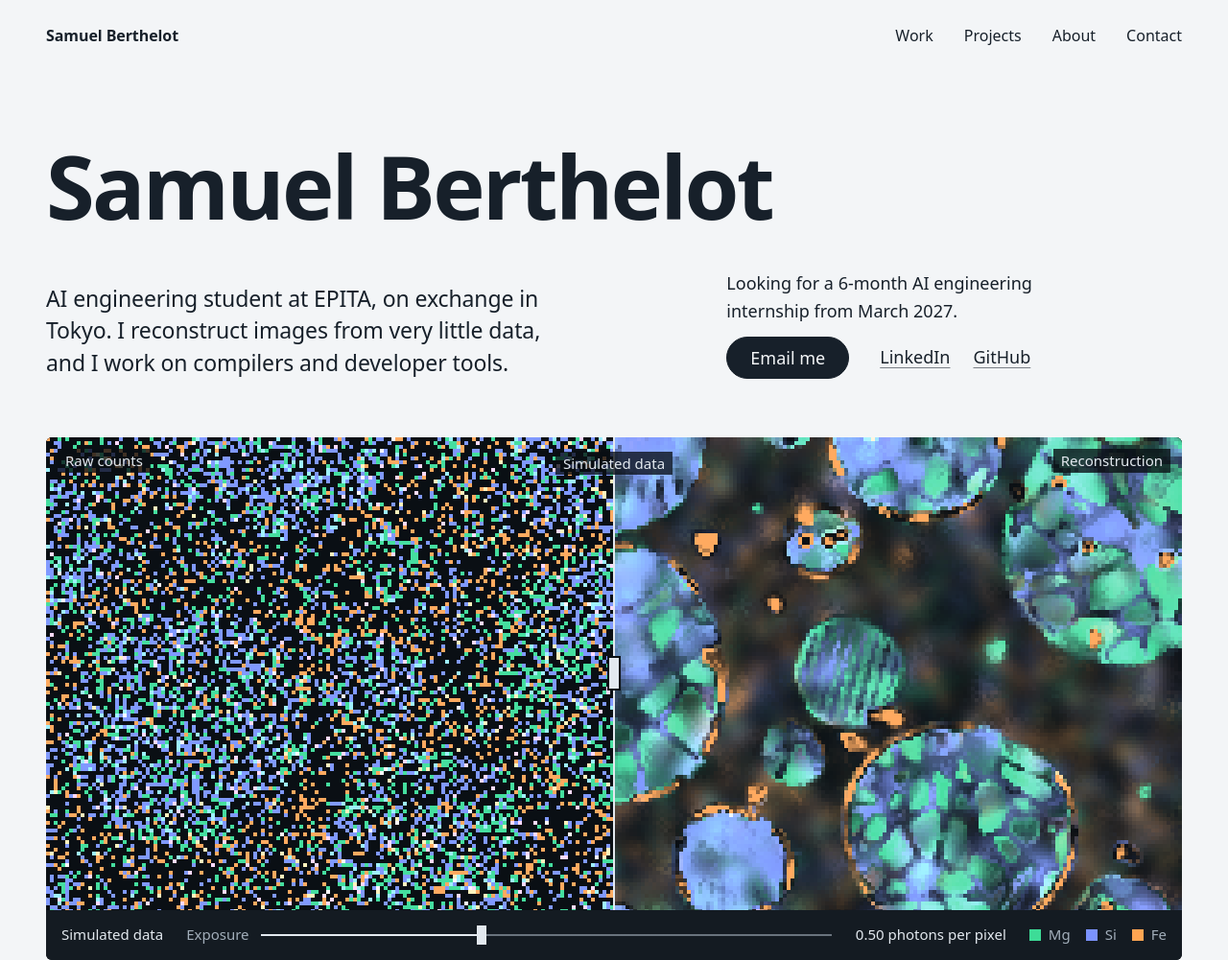
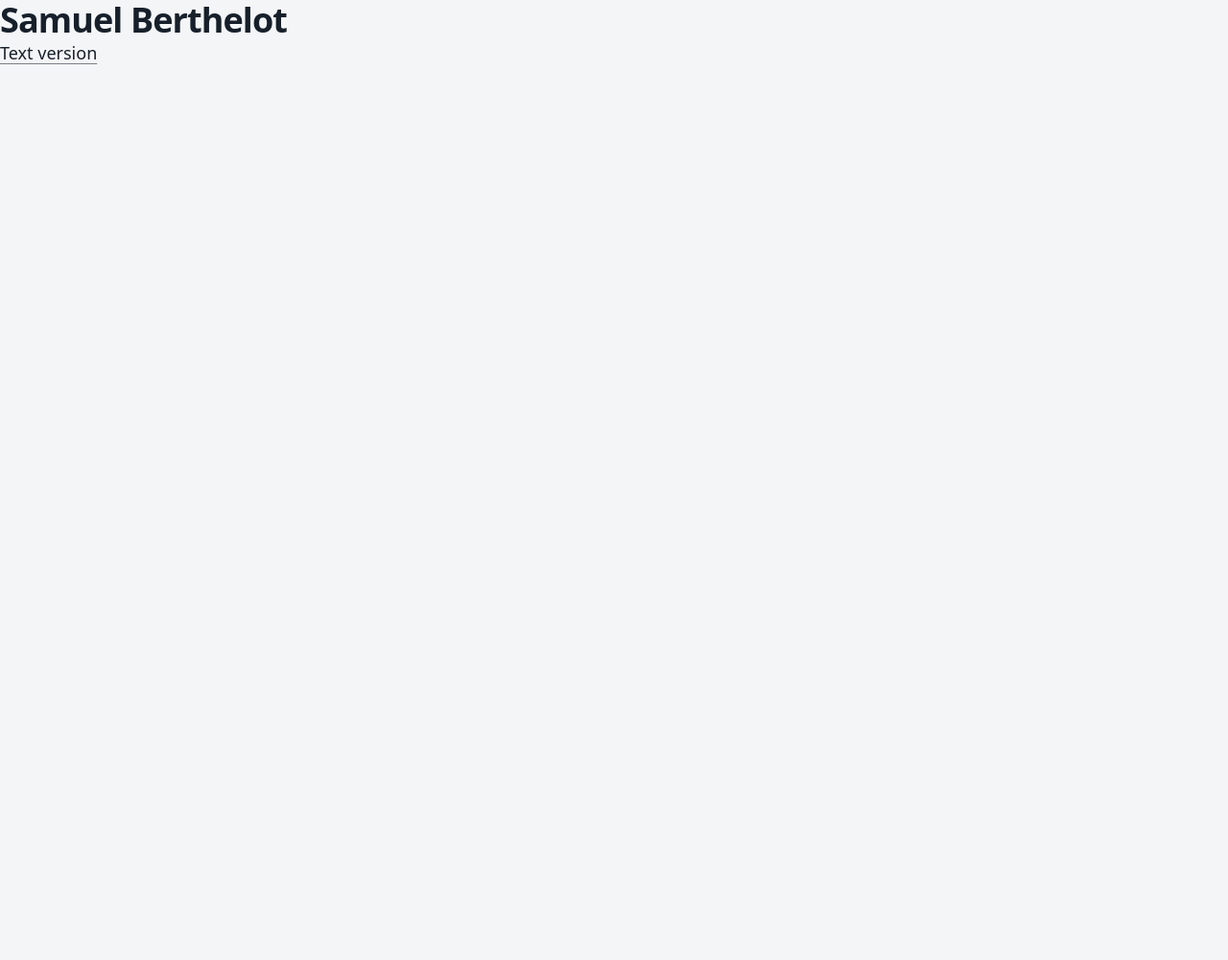
Before and after one commit to Magikdidi24/Magikdidi24.github.io, an Astro site: page / in a window 1280 px wide. Shown: the top 1001 px of the page at 96% size. After the commit the page ends 800 px from the top, so only its background shows below. Built offline with nearby package versions, Linux system fonts and the light colour scheme; Astro itself is replaced by a stand-in of ours; a web font is replaced by a local one.

Commit message:
Move the home page to /classic/ and drop the internship search sentence
The 3D room will take over "/". The current home page moves to /classic/
unchanged apart from its title and description, and every link to a home
section now points to /classic/#section. The header gains a "3D room" link.

The end-of-studies internship is found, so the availability sentence leaves
site.ts, the hero, the about text and the meta description. site.ts records
the next step instead, with the company and role still to come.

Co-Authored-By: Claude Fable 5.2 <noreply@anthropic.com>

```diff
--- a/src/components/Header.astro
+++ b/src/components/Header.astro
@@ -1,11 +1,13 @@
 ---
 import { person } from '../data/site';
 
+/* The sections live on the text version of the home page; "/" is the 3D room. */
 const nav = [
-  { href: '/#work', label: 'Work' },
-  { href: '/#projects', label: 'Projects' },
-  { href: '/#about', label: 'About' },
-  { href: '/#contact', label: 'Contact' },
+  { href: '/classic/#work', label: 'Work' },
+  { href: '/classic/#projects', label: 'Projects' },
+  { href: '/classic/#about', label: 'About' },
+  { href: '/classic/#contact', label: 'Contact' },
+  { href: '/', label: '3D room' },
 ];
 ---
 <header class="site-header wrap">
@@ -43,7 +45,8 @@ const nav = [
   ul {
     display: flex;
     flex-wrap: wrap;
-    gap: var(--space-2) var(--space-5);
+    /* Five links fit on one row from 360px. */
+    gap: var(--space-2) var(--space-4);
     padding: 0;
     list-style: none;
   }
--- a/src/components/home/About.astro
+++ b/src/components/home/About.astro
@@ -25,13 +25,6 @@ const where = (e: Entry): string => [e.org, e.place].filter((part) => part.trim(
 /* The skills group "Languages" sits right after the spoken languages, so
    it is shown as "Programming languages". */
 const groupLabel = (group: string): string => (group === 'Languages' ? 'Programming languages' : group);
-
-/* "6 months" becomes "6-month"; areas read "a, b, or c". */
-const { availability } = person;
-const durationAdjective = availability.duration.replace(/\s+months?$/, '-month');
-const areas = [...availability.areas];
-const areaList =
-  areas.length > 1 ? `${areas.slice(0, -1).join(', ')}, or ${areas[areas.length - 1]}` : (areas[0] ?? '');
 ---
 <Section id="about" title="About">
   <div class="about">
@@ -44,9 +37,6 @@ const areaList =
         Since {person.inTokyoSince} I have been in Tokyo for an exchange semester at Shibaura Institute of
         Technology, and I am learning Japanese. I also write and review contest problems for Prologin, the
         non-profit behind France's national programming contest for young people.
-      </p>
-      <p>
-        I am looking for a {durationAdjective} AI engineering internship from {availability.start}, in {areaList}.
       </p>
     </div>
 
--- a/src/components/home/Hero.astro
+++ b/src/components/home/Hero.astro
@@ -1,7 +1,7 @@
 ---
 /*
-  Home hero: the name, the lede, the availability sentence with the only
-  solid button on the site, then the photon figure at full .wrap width.
+  Home hero: the name, the lede, the contact actions with the only solid
+  button on the site, then the photon figure at full .wrap width.
   The figure is owned by PhotonFigure.astro; this component only places it.
 */
 import PhotonFigure from '../PhotonFigure.astro';
@@ -14,15 +14,12 @@ const lede = `${person.intro} ${person.focus}`;
 
   <div class="intro">
     <p class="lede">{lede}</p>
-    <div class="cta">
-      <p class="availability">{person.availability.sentence}</p>
     <div class="actions">
       <a class="button" href={`mailto:${person.email}`}>Email me</a>
       <ul class="links" role="list">
         <li><a class="link" href={person.links.linkedin}>LinkedIn</a></li>
         <li><a class="link" href={person.links.github}>GitHub</a></li>
       </ul>
-      </div>
     </div>
   </div>
 
@@ -53,15 +50,6 @@ const lede = `${person.intro} ${person.focus}`;
     font-size: var(--lede);
     line-height: 1.45;
     letter-spacing: -0.005em;
-  }
-
-  .cta {
-    display: grid;
-    row-gap: var(--space-3);
-  }
-
-  .availability {
-    max-width: 34ch;
   }
 
   /* The two text links wrap together, below the button, on narrow screens. */
@@ -102,7 +90,7 @@ const lede = `${person.intro} ${person.focus}`;
       grid-column: 1 / span 7;
     }
 
-    .cta {
+    .actions {
       grid-column: 8 / -1;
     }
   }
--- a/src/components/projects/SmallerProjects.astro
+++ b/src/components/projects/SmallerProjects.astro
@@ -28,8 +28,8 @@ const { items } = Astro.props;
     ))}
   </ul>
   <p class="closing">
-    For research and compiler work, see <a href="/#work">selected work</a> on the home page. School projects whose code
-    stays private are listed with the <a href="/#projects">projects</a> there.
+    For research and compiler work, see <a href="/classic/#work">selected work</a> in the text version of the home
+    page. School projects whose code stays private are listed with the <a href="/classic/#projects">projects</a> there.
   </p>
 </section>
 
--- a/src/data/site.ts
+++ b/src/data/site.ts
@@ -16,11 +16,12 @@ export const person = {
   /** One line, used in the hero and in meta descriptions. */
   intro: 'AI engineering student at EPITA, on exchange in Tokyo.',
   focus: 'I reconstruct images from very little data, and I work on compilers and developer tools.',
-  availability: {
-    sentence: 'Looking for a 6-month AI engineering internship from March 2027.',
-    start: 'March 2027',
-    duration: '6 months',
-    areas: ['computer vision', 'multimodal or generative models', 'ML tooling'],
+  /* After the exchange: the end-of-studies internship, found.
+     TODO(Samuel): company and role, once they can be announced. */
+  nextStep: {
+    sentence: 'Feb 2027: end-of-studies internship, more soon',
+    company: null as string | null,
+    role: null as string | null,
   },
 } as const;
 
--- a/src/layouts/Base.astro
+++ b/src/layouts/Base.astro
@@ -14,8 +14,10 @@ export interface Props {
   image?: string;
   type?: 'website' | 'article';
   noindex?: boolean;
+  /** No skip link, header or footer: the 3D room page brings its own controls. */
+  bare?: boolean;
 }
-const props = Astro.props;
+const { bare = false, ...seo } = Astro.props;
 ---
 <!doctype html>
 <html lang="en">
@@ -27,15 +29,15 @@ const props = Astro.props;
     <meta name="theme-color" content="#0f141a" media="(prefers-color-scheme: dark)" />
     <link rel="preload" href={fontUrl} as="font" type="font/woff2" crossorigin />
     <link rel="icon" href="/favicon.svg" type="image/svg+xml" />
-    <SEO {...props} />
+    <SEO {...seo} />
     <slot name="head" />
   </head>
   <body>
-    <a class="skip-link" href="#main">Skip to content</a>
-    <Header />
+    {!bare && <a class="skip-link" href="#main">Skip to content</a>}
+    {!bare && <Header />}
     <main id="main" tabindex="-1">
       <slot />
     </main>
-    <Footer />
+    {!bare && <Footer />}
   </body>
 </html>
--- a/src/layouts/CaseStudy.astro
+++ b/src/layouts/CaseStudy.astro
@@ -30,7 +30,7 @@ const { title, seoTitle, description, lede, facts, next } = Astro.props;
 ---
 <Base title={seoTitle} description={description} type="article">
   <article class="case wrap" aria-labelledby="case-title">
-    <a class="back" href="/#work">Back to selected work</a>
+    <a class="back" href="/classic/#work">Back to selected work</a>
 
     <header class="head">
       <h1 id="case-title">{title}</h1>
--- a/src/pages/404.astro
+++ b/src/pages/404.astro
@@ -8,7 +8,7 @@ import { person } from '../data/site';
 
 const links = [
   { href: '/', label: 'Home page' },
-  { href: '/#work', label: 'Selected work' },
+  { href: '/classic/#work', label: 'Selected work' },
   { href: '/projects/', label: 'Projects' },
 ];
 ---
--- a/src/pages/index.astro
+++ b/src/pages/index.astro
@@ -1,37 +1,19 @@
 ---
 /*
-  Home page. Sections in order: hero with the photon figure, selected work,
-  projects, about, contact. The gap between sections is set here once;
-  the footer brings its own top margin.
+  Home page: the 3D room. The text version of the site is at /classic/.
 */
 import Base from '../layouts/Base.astro';
-import Hero from '../components/home/Hero.astro';
-import SelectedWork from '../components/home/SelectedWork.astro';
-import Projects from '../components/home/Projects.astro';
-import About from '../components/home/About.astro';
-import Contact from '../components/home/Contact.astro';
 import { person } from '../data/site';
 
 const title = 'Samuel Berthelot, AI engineering student in Tokyo';
-const description = `${person.intro} ${person.availability.sentence}`;
+const description = `${person.intro} ${person.focus}`;
 if (description.length > 160) {
   throw new Error(`Home meta description is ${description.length} characters; keep it under 160.`);
 }
 ---
-<Base title={title} description={description}>
-  <div class="home">
-    <Hero />
-    <SelectedWork />
-    <Projects />
-    <About />
-    <Contact />
+<Base title={title} description={description} bare>
+  <div class="room">
+    <h1>{person.name}</h1>
+    <p><a href="/classic/">Text version</a></p>
   </div>
 </Base>
-
-<style>
-  .home {
-    display: flex;
-    flex-direction: column;
-    row-gap: var(--section-gap);
-  }
-</style>
--- a/src/pages/projects/index.astro
+++ b/src/pages/projects/index.astro
@@ -1,7 +1,8 @@
 ---
 /*
   /projects/: every public project from projects.ts, one section each with
-  id={slug} (the home page links here), then the smaller repositories.
+  id={slug} (the text version of the home page links here), then the smaller
+  repositories.
 */
 import Base from '../../layouts/Base.astro';
 import ProjectEntry from '../../components/projects/ProjectEntry.astro';
@@ -14,7 +15,7 @@ const description =
 <Base title="Projects, Samuel Berthelot" description={description} type="website">
   <div class="wrap page">
     <header class="page-head">
-      <p class="back"><a href="/#projects">Back to the home page</a></p>
+      <p class="back"><a href="/classic/#projects">Back to the projects list</a></p>
       <h1>Projects</h1>
       <p class="lede">Public repositories from my GitHub: course projects at EPITA, my TIPE from classes préparatoires, and personal projects.</p>
     </header>
```
Also changed, not shown: src/pages/classic/index.astro (added, +37 -0 lines), 1 other file. Lines whose indentation alone changed are shown as unchanged.
